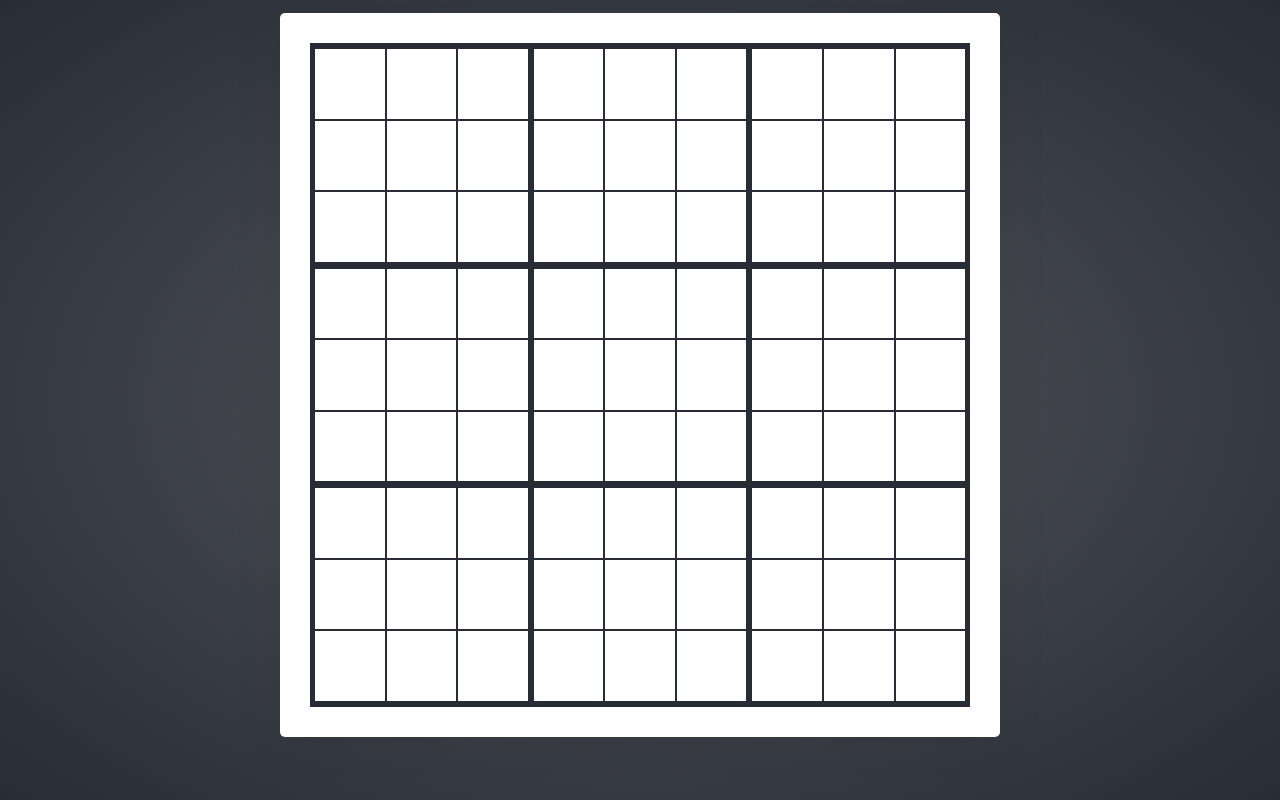
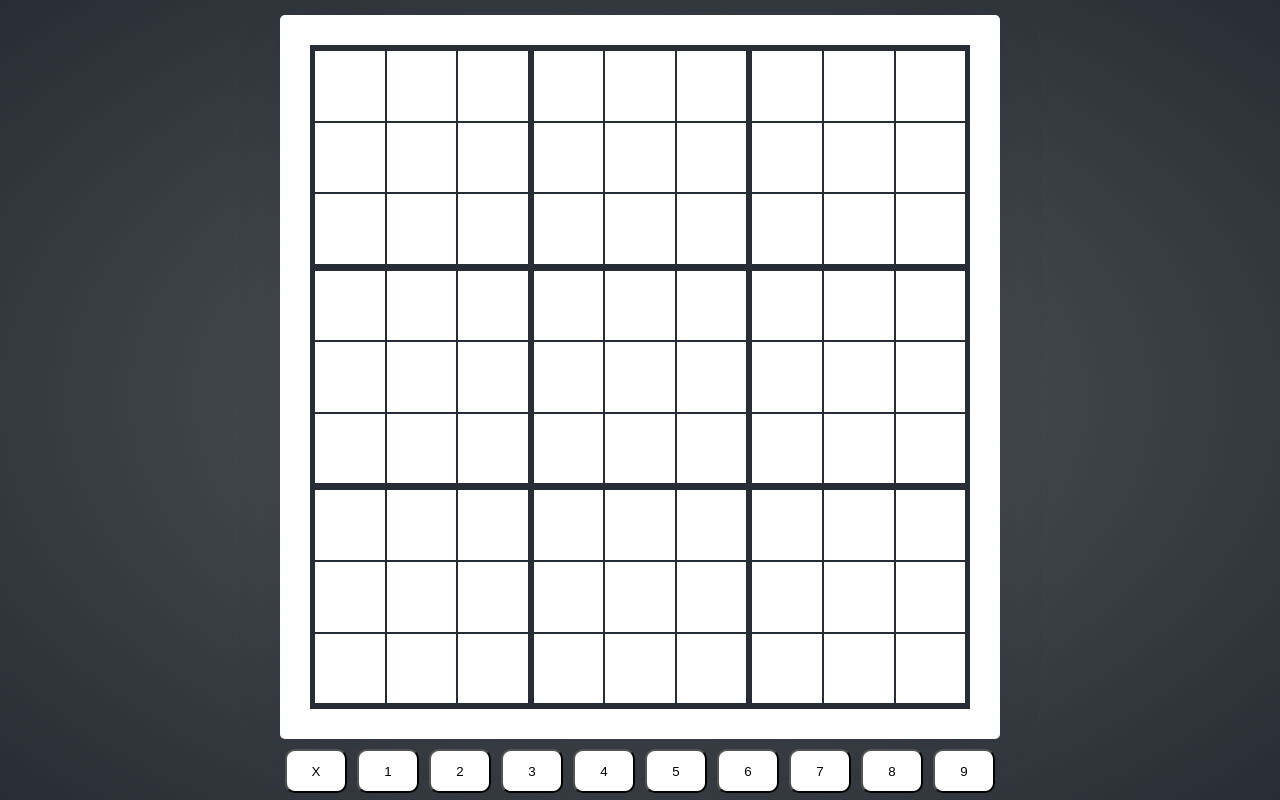
Before and after one commit to daanvanhasselt/sudoku, a React (Create React App) app: page / in a window 1280 px wide. Built offline with nearby package versions, Linux system fonts and the light colour scheme.

Commit message:
added number input buttons

```diff
--- a/src/components/grid/cell/index.tsx
+++ b/src/components/grid/cell/index.tsx
@@ -88,7 +88,7 @@ const Cell: FC<CellProps> = ({ colIndex, rowIndex }) => {
       selected={cell?.isSelected}
       onPointerDown={handlePointerDown}
       onPointerOver={handlePointerOver}
-      tabIndex={-1}
+      tabIndex={0}
       data-tag="cell"
     >
       {cell?.value}
--- a/src/components/page/card/index.ts
+++ b/src/components/page/card/index.ts
@@ -10,7 +10,7 @@ export const Card = styled.div`
     flex: 1;
     flex-direction: column;
     padding: 30px;
-    @media (max-width: 800px) {
+    @media (max-width: 650px) {
       padding: 15px;
     }
   `}
--- a/src/components/page/content/index.ts
+++ b/src/components/page/content/index.ts
@@ -21,5 +21,5 @@ export const Content = styled.div`
 
   display: flex;
   flex-direction: column;
-  justify-content: center;
+  /* justify-content: center; */
 `
--- /dev/null
+++ b/src/components/page/controls/index.tsx
@@ -0,0 +1,50 @@
+import { FC } from 'react'
+import { useDispatch } from 'react-redux'
+import { setValue } from 'reducers'
+import { N } from 'typings'
+
+import styled, { css } from 'styled-components'
+
+const ControlsDiv = styled.div`
+  ${({ theme }) => css`
+    user-select: none;
+    display: flex;
+    flex-direction: row;
+    align-items: center;
+    justify-content: center;
+    background-color: transparent;
+    margin-top: 10px;
+
+    button {
+      flex: 1;
+      height: 44px;
+      margin-left: 5px;
+      margin-right: 5px;
+      border-radius: 10px;
+      background: white;
+
+      &:active {
+        background: ${theme.colors.grid.cell.selected};
+      }
+    }
+  `}
+`
+
+const Controls: FC = () => {
+  const dispatch = useDispatch()
+
+  const fill = (n?: N) => dispatch(setValue(n))
+
+  return (
+    <ControlsDiv>
+      <button onClick={() => fill(undefined)}>X</button>
+      {[1, 2, 3, 4, 5, 6, 7, 8, 9].map((n) => (
+        <button key={n} onClick={() => fill(n as N)}>
+          {n}
+        </button>
+      ))}
+    </ControlsDiv>
+  )
+}
+
+export default Controls
--- a/src/components/page/index.ts
+++ b/src/components/page/index.ts
@@ -2,3 +2,4 @@ export * from './content'
 export * from './title'
 export * from './card'
 export { default as Wrapper } from './wrapper'
+export { default as Controls } from './controls'
--- a/src/components/page/title/index.ts
+++ b/src/components/page/title/index.ts
@@ -2,8 +2,9 @@ import styled, { css } from 'styled-components'
 
 export const Title = styled.h1`
   ${({ theme }) => css`
-    color: ${theme.colors.white};
-    font-size: 25px;
+    color: ${theme.colors.black};
+    font-size: 35px;
+    margin-top: 0;
     font-weight: 700;
     letter-spacing: 0.1em;
     text-transform: uppercase;
--- a/src/index.tsx
+++ b/src/index.tsx
@@ -4,7 +4,7 @@ import { Provider } from 'react-redux'
 import { register, configureStore } from 'core'
 import { GlobalStyles, theme } from 'styles'
 import { ThemeProvider } from 'styled-components'
-import { Wrapper, Content, Card, Grid } from 'components'
+import { Wrapper, Content, Card, Grid, Title, Controls } from 'components'
 
 const store = configureStore({})
 
@@ -17,8 +17,10 @@ root.render(
         <Wrapper data-tag="wrapper">
           <Content data-tag="content">
             <Card data-tag="card">
+              {/* <Title>Sudoku</Title> */}
               <Grid />
             </Card>
+            <Controls />
           </Content>
         </Wrapper>
       </Provider>
```
